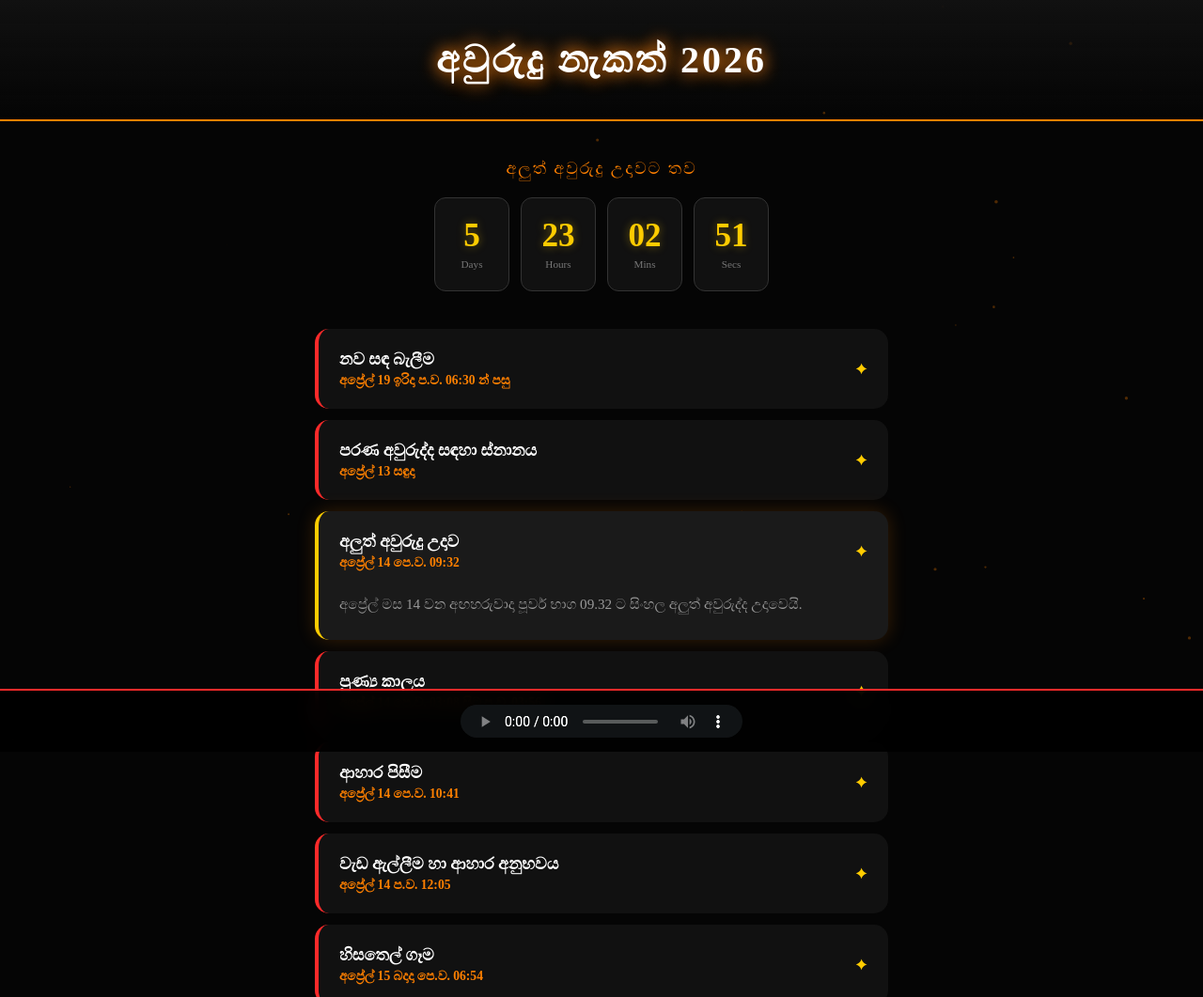
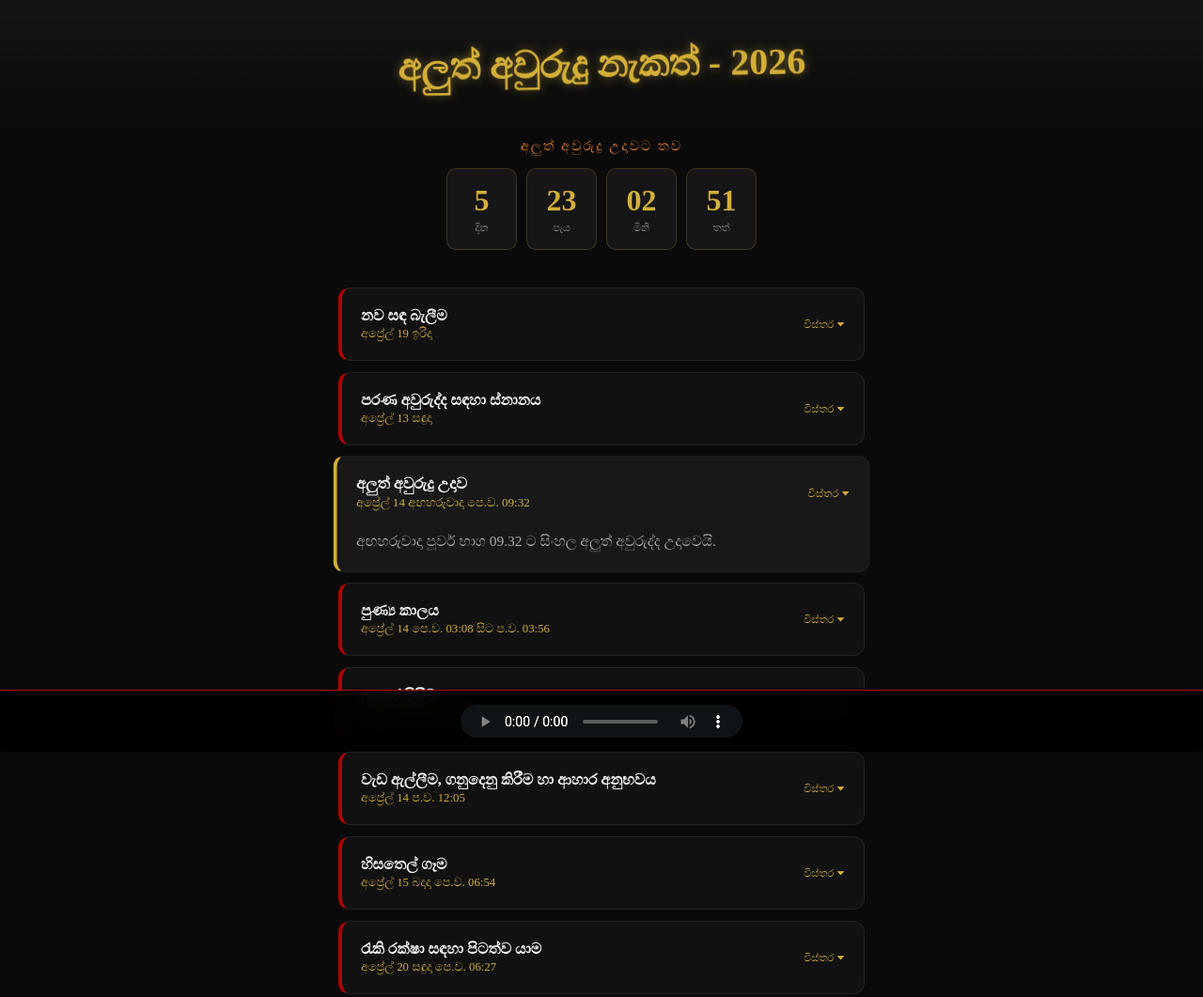
Before and after one commit to MITZI999/Mitzii-1, a plain HTML site: page index.html in a window 1280 px wide. Shown: the top 1061 px of the page at 94% size. Drawn offline with Linux system fonts and the light colour scheme.

Commit message:
Update title and styles for Litha 2026

```diff
--- a/index.html
+++ b/index.html
@@ -3,163 +3,166 @@
 <head>
     <meta charset="UTF-8">
     <meta name="viewport" content="width=device-width, initial-scale=1.0">
-    <title>අවුරුදු නැකත් 2026</title>
+    <title>Mitzii Official Litha 2026</title>
     <style>
         :root {
-            --bg-black: #050505;
-            --card-dark: #111111;
-            --fire-red: #ff2a2a;
-            --fire-orange: #ff8000;
-            --fire-yellow: #ffcc00;
-            --text-light: #e0e0e0;
+            --dark: #0a0a0a;
+            --gold: #d4af37;
+            --red: #b30000;
+            --orange: #e67e22;
+            --white: #f5f5f5;
         }
 
         * { margin: 0; padding: 0; box-sizing: border-box; font-family: 'Times New Roman', serif; }
 
         body {
-            background-color: var(--bg-black);
-            color: var(--text-light);
+            background-color: var(--dark);
+            color: var(--white);
             overflow-x: hidden;
             padding-bottom: 120px;
         }
 
-        /* 🔄 Loading Screen (CSS Only Animation) */
-        #loading-screen {
+        /* 🔄 Loading Animation */
+        #loader {
             position: fixed; top: 0; left: 0; width: 100%; height: 100%;
-            background: #000; z-index: 9999; display: flex; flex-direction: column;
-            justify-content: center; align-items: center; transition: opacity 0.8s ease;
+            background: #000; z-index: 10000; display: flex; flex-direction: column;
+            justify-content: center; align-items: center; transition: 1s;
         }
-        .loader-text {
-            font-size: 3.5rem; font-weight: bold;
-            background: linear-gradient(to right, var(--fire-red), var(--fire-yellow));
-            -webkit-background-clip: text; -webkit-text-fill-color: transparent;
-            animation: pulseText 2s infinite alternate;
-            letter-spacing: 5px;
+        .load-box {
+            width: 80px; height: 80px; border: 3px solid var(--gold);
+            border-top-color: var(--red); border-radius: 50%;
+            animation: spin 1s linear infinite;
         }
-        @keyframes pulseText { from { opacity: 0.3; transform: scale(0.9); } to { opacity: 1; transform: scale(1.1); } }
+        @keyframes spin { to { transform: rotate(360deg); } }
 
-        /* ✨ Background Particles */
-        #bg-canvas { position: fixed; top: 0; left: 0; z-index: -1; pointer-events: none; }
+        /* 🦢 Floating Elements (කැවුම්, කොකිස්, කුරුල්ලෝ) */
+        .float-item {
+            position: fixed; pointer-events: none; z-index: -1;
+            opacity: 0.4; font-size: 2rem; animation: floatAnim 15s linear infinite;
+        }
 
-        /* 🔥 Header (CSS Logo) */
+        @keyframes floatAnim {
+            0% { transform: translateY(100vh) rotate(0deg); opacity: 0; }
+            10% { opacity: 0.4; }
+            90% { opacity: 0.4; }
+            100% { transform: translateY(-100px) rotate(360deg); opacity: 0; }
+        }
+
+        /* 🔥 Header & Text Animation */
         .header {
-            padding: 40px 20px;
-            text-align: center;
-            border-bottom: 2px solid var(--fire-orange);
-            background: linear-gradient(to bottom, #111, transparent);
+            padding: 50px 20px; text-align: center;
+            background: linear-gradient(to bottom, #151515, transparent);
         }
-        .main-logo-text {
-            font-size: 2.5rem; font-weight: bold;
-            color: #fff; text-transform: uppercase; letter-spacing: 3px;
-            text-shadow: 0 0 15px var(--fire-orange), 0 0 30px var(--fire-red);
-            animation: fireGlow 3s infinite;
+        .shaking-text {
+            display: inline-block; font-size: 2.5rem; font-weight: bold;
+            color: var(--gold); text-shadow: 0 0 10px rgba(212, 175, 55, 0.5);
+            animation: gentleShake 4s ease-in-out infinite;
         }
-        @keyframes fireGlow { 0%, 100% { text-shadow: 0 0 15px var(--fire-orange); } 50% { text-shadow: 0 0 25px var(--fire-yellow), 0 0 40px var(--fire-red); } }
+        @keyframes gentleShake {
+            0%, 100% { transform: translateY(0) rotate(0deg); }
+            25% { transform: translateY(-5px) rotate(-1deg); }
+            75% { transform: translateY(5px) rotate(1deg); }
+        }
 
         /* 🕰️ Premium Timer */
-        .timer-wrap { text-align: center; margin: 40px 0; }
-        .timer-heading {
-            color: var(--fire-orange); font-size: 1.1rem;
-            margin-bottom: 20px; text-transform: uppercase; letter-spacing: 2px;
+        .timer-wrap { text-align: center; margin-bottom: 40px; animation: fadeIn 2s; }
+        .timer-label { color: var(--orange); font-size: 0.9rem; margin-bottom: 15px; letter-spacing: 2px; }
+        .grid { display: flex; justify-content: center; gap: 10px; }
+        .box {
+            background: rgba(255,255,255,0.05); padding: 15px; border-radius: 10px;
+            min-width: 75px; border: 1px solid rgba(212, 175, 55, 0.2);
         }
-        .grid { display: flex; justify-content: center; gap: 12px; }
-        .box {
-            background: var(--card-dark); padding: 20px; border-radius: 12px;
-            min-width: 80px; border: 1px solid #333; transition: 0.3s;
+        .box span { font-size: 2rem; font-weight: bold; color: var(--gold); display: block; }
+        .box label { font-size: 0.7rem; color: #888; text-transform: uppercase; }
+
+        /* 📜 List Design (April 13 - 23) */
+        .list-container { max-width: 600px; margin: 0 auto; padding: 0 20px; }
+        .card {
+            background: #111; margin-bottom: 12px; border-radius: 12px;
+            border: 1px solid #222; overflow: hidden; transition: 0.4s;
+            border-left: 4px solid var(--red);
         }
-        .box:hover { border-color: var(--fire-yellow); transform: translateY(-5px); }
-        .box span {
-            font-size: 2.2rem; font-weight: bold; display: block;
-            color: var(--fire-yellow); text-shadow: 0 0 10px rgba(255,204,0,0.4);
+        .card-head { padding: 20px; cursor: pointer; display: flex; justify-content: space-between; align-items: center; }
+        .card-body {
+            max-height: 0; overflow: hidden; padding: 0 20px; color: #aaa;
+            font-size: 0.95rem; transition: 0.5s ease; line-height: 1.6;
         }
-        .box label { font-size: 0.7rem; color: #777; }
+        .card.active { border-left-color: var(--gold); background: #181818; transform: scale(1.02); }
+        .card.active .card-body { padding-bottom: 20px; max-height: 300px; }
 
-        /* 📜 List Design */
-        .list-container { max-width: 650px; margin: 0 auto; padding: 0 20px; }
-        .card {
-            background: var(--card-dark); margin-bottom: 12px; border-radius: 15px;
-            border-left: 4px solid var(--fire-red); overflow: hidden; transition: 0.4s ease;
-        }
-        .card-head { padding: 22px; cursor: pointer; display: flex; justify-content: space-between; align-items: center; }
-        .card-body {
-            max-height: 0; overflow: hidden; padding: 0 22px; color: #999;
-            font-size: 0.95rem; transition: 0.5s ease; line-height: 1.8;
-        }
-        .card.active { border-left-color: var(--fire-yellow); background: #1a1a1a; box-shadow: 0 0 20px rgba(255,128,0,0.2); }
-        .card.active .card-body { padding-bottom: 25px; max-height: 500px; }
-
-        .n-title { font-weight: bold; color: #fff; font-size: 1.1rem; }
-        .n-time { color: var(--fire-orange); font-size: 0.85rem; margin-top: 4px; font-weight: bold; }
+        .n-title { font-weight: bold; color: var(--white); }
+        .n-date { color: var(--gold); font-size: 0.8rem; margin-top: 3px; }
 
         /* 🎵 Player Bar */
-        .player-fixed {
+        .player {
             position: fixed; bottom: 0; width: 100%;
             background: rgba(0,0,0,0.9); padding: 15px;
-            border-top: 2px solid var(--fire-red);
+            border-top: 1px solid var(--red);
             display: flex; justify-content: center; backdrop-filter: blur(10px);
         }
         audio { height: 35px; filter: invert(1) hue-rotate(180deg) brightness(1.5); }
 
-        .footer { text-align: center; padding: 60px 20px; color: #444; }
-        .footer b { color: var(--fire-red); display: block; font-size: 1.5rem; margin-bottom: 5px; }
+        .footer { text-align: center; padding: 50px; color: #444; font-size: 0.8rem; }
+        @keyframes fadeIn { from { opacity: 0; } to { opacity: 1; } }
     </style>
 </head>
 <body>
 
-<div id="loading-screen">
-    <div class="loader-text">MITZII</div>
+<div id="loader">
+    <div class="load-box"></div>
+    <p style="margin-top: 15px; color: var(--gold); letter-spacing: 3px;">MITZII DEV</p>
 </div>
 
-<canvas id="bg-canvas"></canvas>
-
-<div class="header">
-    <div class="main-logo-text">අවුරුදු නැකත් 2026</div>
+<div id="elements-bg"></div> <div class="header">
+    <div class="shaking-text">අලුත් අවුරුදු නැකත් - 2026</div>
 </div>
 
 <div class="timer-wrap">
-    <div class="timer-heading" id="target-name">අලුත් අවුරුදු උදාවට තව</div>
+    <div class="timer-label" id="target-title">අලුත් අවුරුදු උදාවට තව</div>
     <div class="grid">
-        <div class="box"><span id="d">0</span><label>Days</label></div>
-        <div class="box"><span id="h">00</span><label>Hours</label></div>
-        <div class="box"><span id="m">00</span><label>Mins</label></div>
-        <div class="box"><span id="s">00</span><label>Secs</label></div>
+        <div class="box"><span id="d">0</span><label>දින</label></div>
+        <div class="box"><span id="h">00</span><label>පැය</label></div>
+        <div class="box"><span id="m">00</span><label>මිනි</label></div>
+        <div class="box"><span id="s">00</span><label>තත්</label></div>
     </div>
 </div>
 
-<div class="list-container" id="nakath-list"></div>
+<div class="list-container" id="litha-list"></div>
 
 <footer class="footer">
-    <b>Dev Mitzii</b>
-    OFFICIAL LITHA 2026
+    <b style="color: var(--red); font-size: 1.2rem;">Dev Mitzii</b><br>
+    © 2026 Sinhala Aluth Avurudu Litha
 </footer>
 
-<div class="player-fixed">
+<div class="player">
     <audio id="audio-ctrl" controls autoplay>
         <source src="https://files.catbox.moe/etcs2p.mp3" type="audio/mpeg">
     </audio>
 </div>
 
 <script>
-    const nakathData = [
-        { name: "නව සඳ බැලීම", time: "2026-04-19T18:30:00", str: "අප්‍රේල් 19 ඉරිදා ප.ව. 06:30 න් පසු", desc: "අධිවර්ෂ සූර්ය වර්ෂය සඳහා අප්‍රේල් මස 19 වන ඉරිදා නව සඳ බැලීම මැනවි." },
-        { name: "පරණ අවුරුද්ද සඳහා ස්නානය", time: "2026-04-13T08:00:00", str: "අප්‍රේල් 13 සඳුදා", desc: "අප්‍රේල් මස 13 වන සඳු දින දිවුල් පත් යුෂ මිශ්‍ර නානු ගා ස්නානය කොට ඉෂ්ට දෙවියන්ගේ ආශිර්වාදය ලබා වාසය මැනවි." },
-        { name: "අලුත් අවුරුදු උදාව", time: "2026-04-14T09:32:00", str: "අප්‍රේල් 14 පෙ.ව. 09:32", desc: "අප්‍රේල් මස 14 වන අඟහරුවාදා පූර්ව භාග 09.32 ට සිංහල අලුත් අවුරුද්ද උදාවෙයි." },
+    const nakath = [
+        { name: "නව සඳ බැලීම", time: "2026-04-19T18:30:00", str: "අප්‍රේල් 19 ඉරිදා", desc: "අප්‍රේල් මස 19 වන ඉරිදා දින නව සඳ බැලීම මැනවි." },
+        { name: "පරණ අවුරුද්ද සඳහා ස්නානය", time: "2026-04-13T08:00:00", str: "අප්‍රේල් 13 සඳුදා", desc: "දිවුල් පත් යුෂ මිශ්‍ර නානු ගා ස්නානය කොට ඉෂ්ට දෙවියන්ගේ ආශිර්වාදය ලබා වාසය මැනවි." },
+        { name: "අලුත් අවුරුදු උදාව", time: "2026-04-14T09:32:00", str: "අප්‍රේල් 14 අඟහරුවාදා පෙ.ව. 09:32", desc: "අඟහරුවාදා පූර්ව භාග 09.32 ට සිංහල අලුත් අවුරුද්ද උදාවෙයි." },
         { name: "පුණ්‍ය කාලය", time: "2026-04-14T03:08:00", str: "අප්‍රේල් 14 පෙ.ව. 03:08 සිට ප.ව. 03:56", desc: "අප්‍රේල් මස 14 වන අඟහරුවාදා පූර්ව භාග 03.08 සිට එදින අපර භාග 03.56 දක්වා පුණ්‍ය කාලය වේ." },
         { name: "ආහාර පිසීම", time: "2026-04-14T10:41:00", str: "අප්‍රේල් 14 පෙ.ව. 10:41", desc: "රන්වන් වර්ණ වස්ත්‍රාභරණයෙන් සැරසි දකුණු දිශාව බලා ලිප් බැඳ ගිනි මොලවා කිරිබතක් පිළියෙල කර ගන්න මැනවි." },
-        { name: "වැඩ ඇල්ලීම හා ආහාර අනුභවය", time: "2026-04-14T12:05:00", str: "අප්‍රේල් 14 ප.ව. 12:05", desc: "රන්වන් වර්ණ වස්ත්‍රාභරණයෙන් සැරසි දකුණු දිශාව බලා වැඩ ඇල්ලීම, ගනුදෙනු කිරීම හා ආහාර අනුභවය මැනවි." },
-        { name: "හිසතෙල් ගෑම", time: "2026-04-15T06:54:00", str: "අප්‍රේල් 15 බදාදා පෙ.ව. 06:54", desc: "නැගෙනහිර දිශාව බලා කොහොඹ පත් යුෂ මිශ්‍ර නානු හා තෙල් ගා ස්නානය කිරීම මැනවි." }
+        { name: "වැඩ ඇල්ලීම, ගනුදෙනු කිරීම හා ආහාර අනුභවය", time: "2026-04-14T12:05:00", str: "අප්‍රේල් 14 ප.ව. 12:05", desc: "දකුණු දිශාව බලා සියලු වැඩ ඇල්ලීම, ගනුදෙනු කිරීම හා ආහාර අනුභවය සිදු කිරීම මැනවි." },
+        { name: "හිසතෙල් ගෑම", time: "2026-04-15T06:54:00", str: "අප්‍රේල් 15 බදාදා පෙ.ව. 06:54", desc: "නැගෙනහිර දිශාව බලා කොහොඹ පත් යුෂ මිශ්‍ර නානු හා තෙල් ගා ස්නානය කිරීම මැනවි." },
+        { name: "රැකි රක්ෂා සඳහා පිටත්ව යාම", time: "2026-04-20T06:27:00", str: "අප්‍රේල් 20 සඳුදා පෙ.ව. 06:27", desc: "සුදු වර්ණ වස්ත්‍රාභරණයෙන් සැරසී දකුණු දිශාව බලා රැකී රක්ෂා සඳහා පිටත්ව යාම මැනවි." },
+        { name: "පැළ සිටුවීම", time: "2026-04-23T11:36:00", str: "අප්‍රේල් 23 බ්‍රහස්පතින්දා පෙ.ව. 11:36", desc: "දකුණු දිශාව බලා පැළ සිටුවීමේ නැකත ඉටු කිරීම මැනවි." }
     ];
 
-    const container = document.getElementById('nakath-list');
-    let activeIdx = 2; // Default New Year Dawn
+    const container = document.getElementById('litha-list');
+    let activeIdx = 2; // Default: අවුරුදු උදාව
 
-    nakathData.forEach((n, i) => {
+    nakath.forEach((n, i) => {
         const item = document.createElement('div');
         item.className = `card ${i === activeIdx ? 'active' : ''}`;
         item.innerHTML = `
             <div class="card-head" onclick="select(${i}, this)">
-                <div><div class="n-title">${n.name}</div><div class="n-time">${n.str}</div></div>
-                <div style="color: var(--fire-yellow);">✦</div>
+                <div><div class="n-title">${n.name}</div><div class="n-date">${n.str}</div></div>
+                <div style="color: var(--gold); font-size: 0.7rem;">විස්තර ⏷</div>
             </div>
             <div class="card-body">${n.desc}</div>
         `;
@@ -170,11 +173,11 @@
         document.querySelectorAll('.card').forEach(c => c.classList.remove('active'));
         el.parentElement.classList.add('active');
         activeIdx = i;
-        document.getElementById('target-name').innerText = nakathData[i].name + "ට තව";
+        document.getElementById('target-title').innerText = nakath[i].name + "ට තව";
     }
 
-    function updateTimer() {
-        const diff = new Date(nakathData[activeIdx].time) - new Date();
+    function countdown() {
+        const diff = new Date(nakath[activeIdx].time) - new Date();
         if (diff > 0) {
             document.getElementById('d').innerText = Math.floor(diff / (1000 * 60 * 60 * 24));
             document.getElementById('h').innerText = Math.floor((diff / (1000 * 60 * 60)) % 24).toString().padStart(2, '0');
@@ -182,33 +185,32 @@
             document.getElementById('s').innerText = Math.floor((diff / 1000) % 60).toString().padStart(2, '0');
         } else { document.querySelectorAll('.box span').forEach(s => s.innerText = "00"); }
     }
-    setInterval(updateTimer, 1000);
+    setInterval(countdown, 1000);
 
-    // 🕊️ Particles Animation (No Img)
-    const canvas = document.getElementById('bg-canvas');
-    const ctx = canvas.getContext('2d');
-    canvas.width = window.innerWidth; canvas.height = window.innerHeight;
-    let parts = [];
-    for(let i=0; i<40; i++) parts.push({ x: Math.random()*canvas.width, y: Math.random()*canvas.height, s: Math.random()*0.5, r: Math.random()*2 });
+    // 🌸 Floating Elements Logic (කැවුම්, කොකිස්, කුරුල්ලෝ)
+    const icons = ['🥮', '🥨', '🕊️', '🌸'];
+    const bg = document.getElementById('elements-bg');
 
-    function animate() {
-        ctx.clearRect(0,0,canvas.width, canvas.height);
-        ctx.fillStyle = "rgba(255, 128, 0, 0.3)";
-        parts.forEach(p => {
-            ctx.beginPath(); ctx.arc(p.x, p.y, p.r, 0, Math.PI*2); ctx.fill();
-            p.y -= p.s; if(p.y < 0) p.y = canvas.height;
-        });
-        requestAnimationFrame(animate);
-    } animate();
+    function createFloat() {
+        const el = document.createElement('div');
+        el.className = 'float-item';
+        el.innerText = icons[Math.floor(Math.random() * icons.length)];
+        el.style.left = Math.random() * 100 + 'vw';
+        el.style.animationDuration = (Math.random() * 10 + 10) + 's';
+        bg.appendChild(el);
+        setTimeout(() => el.remove(), 15000);
+    }
+    setInterval(createFloat, 2000);
 
-    // Loading Screen Removal
-    window.addEventListener('load', () => {
+    // Hide Loader
+    window.onload = () => {
         setTimeout(() => {
-            document.getElementById('loading-screen').style.opacity = '0';
-            setTimeout(() => document.getElementById('loading-screen').style.display = 'none', 800);
-        }, 2000);
-    });
+            document.getElementById('loader').style.opacity = '0';
+            setTimeout(() => document.getElementById('loader').style.display = 'none', 1000);
+        }, 1500);
+    };
 
+    // Audio Playlist
     const audio = document.getElementById('audio-ctrl');
     const tracks = ["https://files.catbox.moe/etcs2p.mp3", "https://files.catbox.moe/u4c3b5.mp3", "https://files.catbox.moe/xlhc20.mp3"];
     let cur = 0; audio.onended = () => { cur = (cur+1)%tracks.length; audio.src = tracks[cur]; audio.play(); };
```
